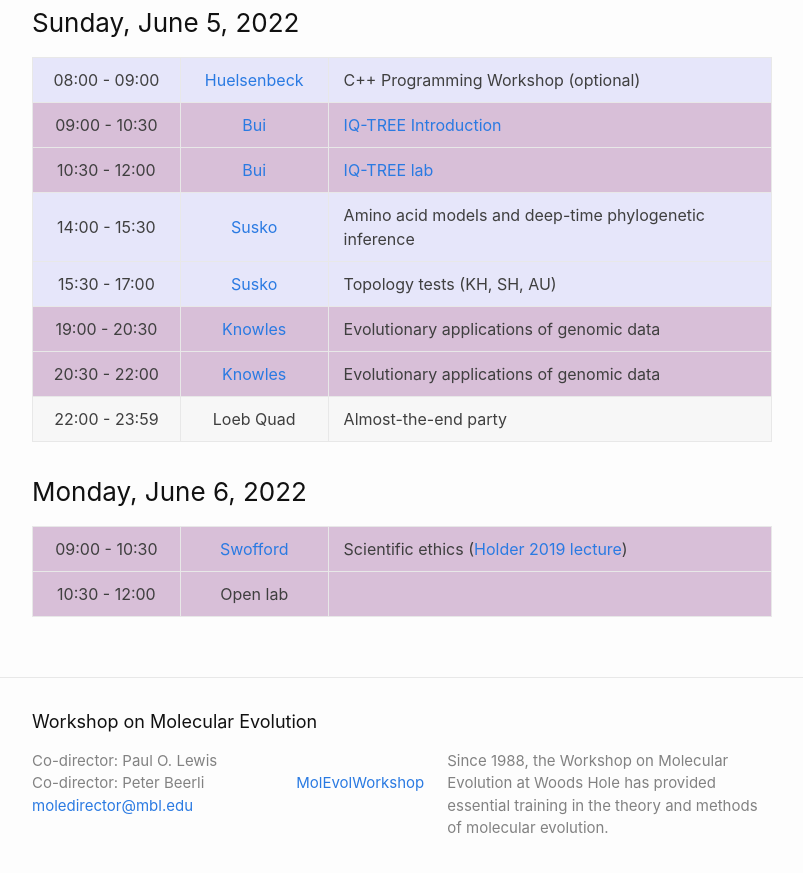
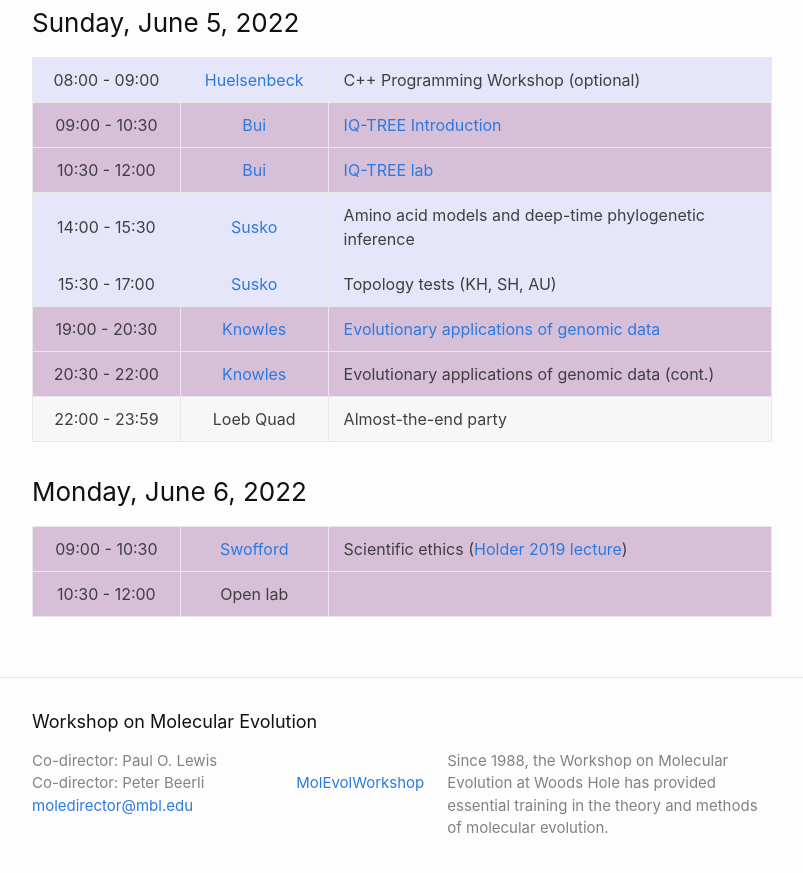
Before and after one commit to molevolworkshop/molevolworkshop.github.io, a Jekyll site: the page built from schedule.md, in a window 1280 px wide and 900 px high, scrolled down 3898 px. Shown: the top 873 px of the window, without its empty margins (238-1041 px from the left). Built offline with Jekyll 4.4.1, drawn with Linux system fonts in a browser that asks for light colours.

Commit message:
added link to Knowles lecture

```diff
--- a/schedule.md
+++ b/schedule.md
@@ -120,8 +120,8 @@ All sessions are in Loeb G70 (basement of Loeb building)
  10:30 - 12:00 | [Bui](/faculty-bui/)                 | [IQ-TREE lab](http://www.iqtree.org/workshop/molevol2019) <!--, [tutorial solution]({{ site.baseurl }}/faculty/bui/pdf/Minh_2019_Tutorial-solutions-opt.pdf) -->
  14:00 - 15:30 | [Susko](/faculty-susko/)             | Amino acid models and deep-time phylogenetic inference <!-- ([Eme 2019 lecture]({{ site.baseurl }}/faculty/eme/pdf/Phylogenomics_EmeLaura_WoodsHole2019_4-opt.pdf)) -->
  15:30 - 17:00 | [Susko](/faculty-susko/)             | Topology tests (KH, SH, AU)
- 19:00 - 20:30 | [Knowles](/faculty-knowles/)         | Evolutionary applications of genomic data
- 20:30 - 22:00 | [Knowles](/faculty-knowles/)         | Evolutionary applications of genomic data
+ 19:00 - 20:30 | [Knowles](/faculty-knowles/)         | [Evolutionary applications of genomic data]({{ site.baseurl }}/faculty/knowles/pdf/Knowles-Woodshole-2022-Lect-opt.pdf)
+ 20:30 - 22:00 | [Knowles](/faculty-knowles/)         | Evolutionary applications of genomic data (cont.)
  22:00 - 23:59 | Loeb Quad                            | Almost-the-end party
 {:.daily-schedule-cpp}
 
```
Also changed, not shown: faculty/knowles/knowles.md (+1 -5 lines), 3 other files.
